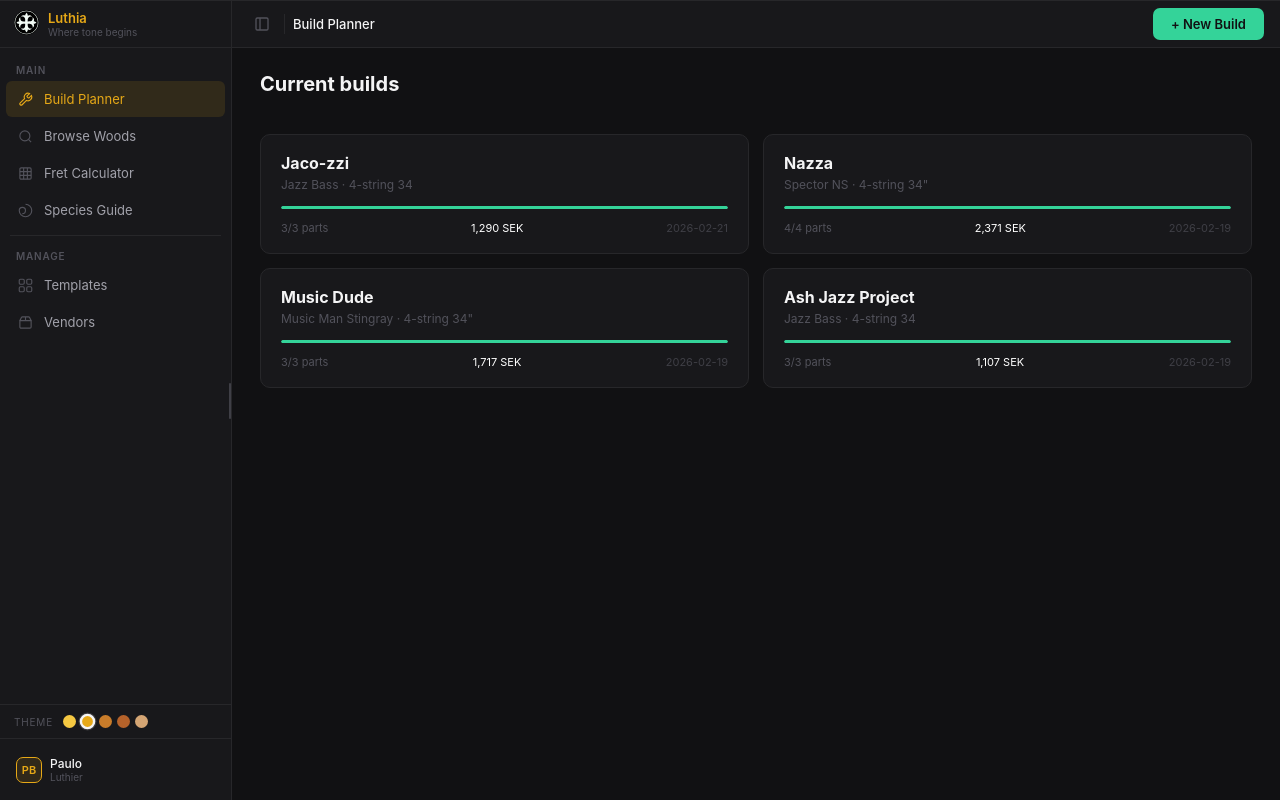
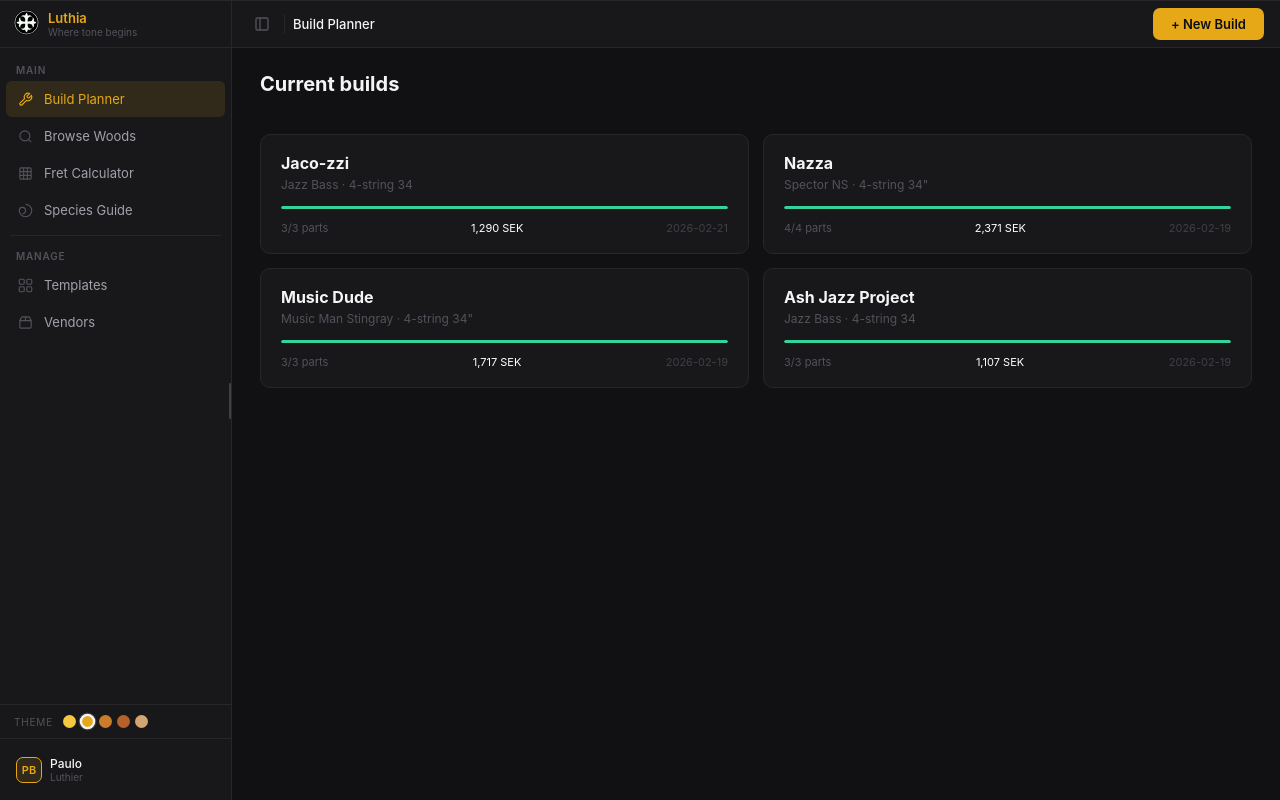
Before and after one commit to PawMarques/Luthia-App, a Flask app: page /builds in a window 1280 px wide. Run offline with Flask 3, Linux system fonts and the light colour scheme.

Commit message:
Introducing theming

```diff
--- a/tonewood-app/static/builds.css
+++ b/tonewood-app/static/builds.css
@@ -27,9 +27,9 @@
     .page-title { font-size:20px; font-weight:700; color:#f4f4f5; margin-bottom:3px; }
     .page-title-sub { font-size:12px; color:#52525b; }
 
-    /* Green new-build button */
-    .btn-new-build { display:inline-flex; align-items:center; gap:6px; font-family:inherit; font-size:13px; font-weight:600; color:#111113; background:#34d399; border:none; border-radius:7px; padding:8px 18px; cursor:pointer; text-decoration:none; transition:background .15s; white-space:nowrap; }
-    .btn-new-build:hover { background:#2dd08e; }
+    /* Accent-themed new-build button */
+    .btn-new-build { display:inline-flex; align-items:center; gap:6px; font-family:inherit; font-size:13px; font-weight:600; color:var(--accent-text); background:var(--accent); border:none; border-radius:7px; padding:8px 18px; cursor:pointer; text-decoration:none; transition:filter .15s; white-space:nowrap; }
+    .btn-new-build:hover { filter:brightness(.88); }
 
     /* Red delete button */
     .btn-delete-build { display:inline-flex; align-items:center; gap:6px; font-family:inherit; font-size:13px; font-weight:500; color:#fff; background:#ef4444; border:none; border-radius:7px; padding:8px 16px; cursor:pointer; transition:background .15s; white-space:nowrap; }
```
